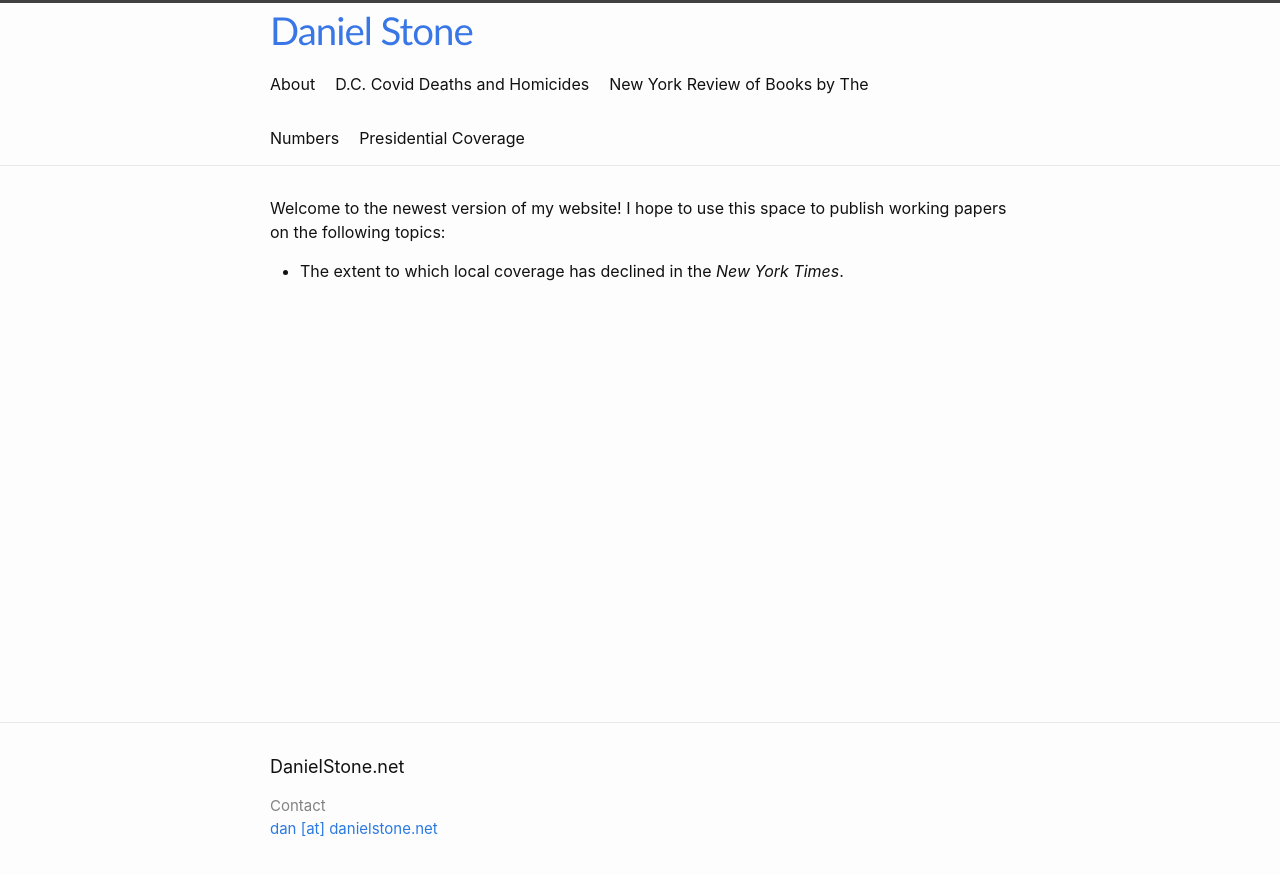
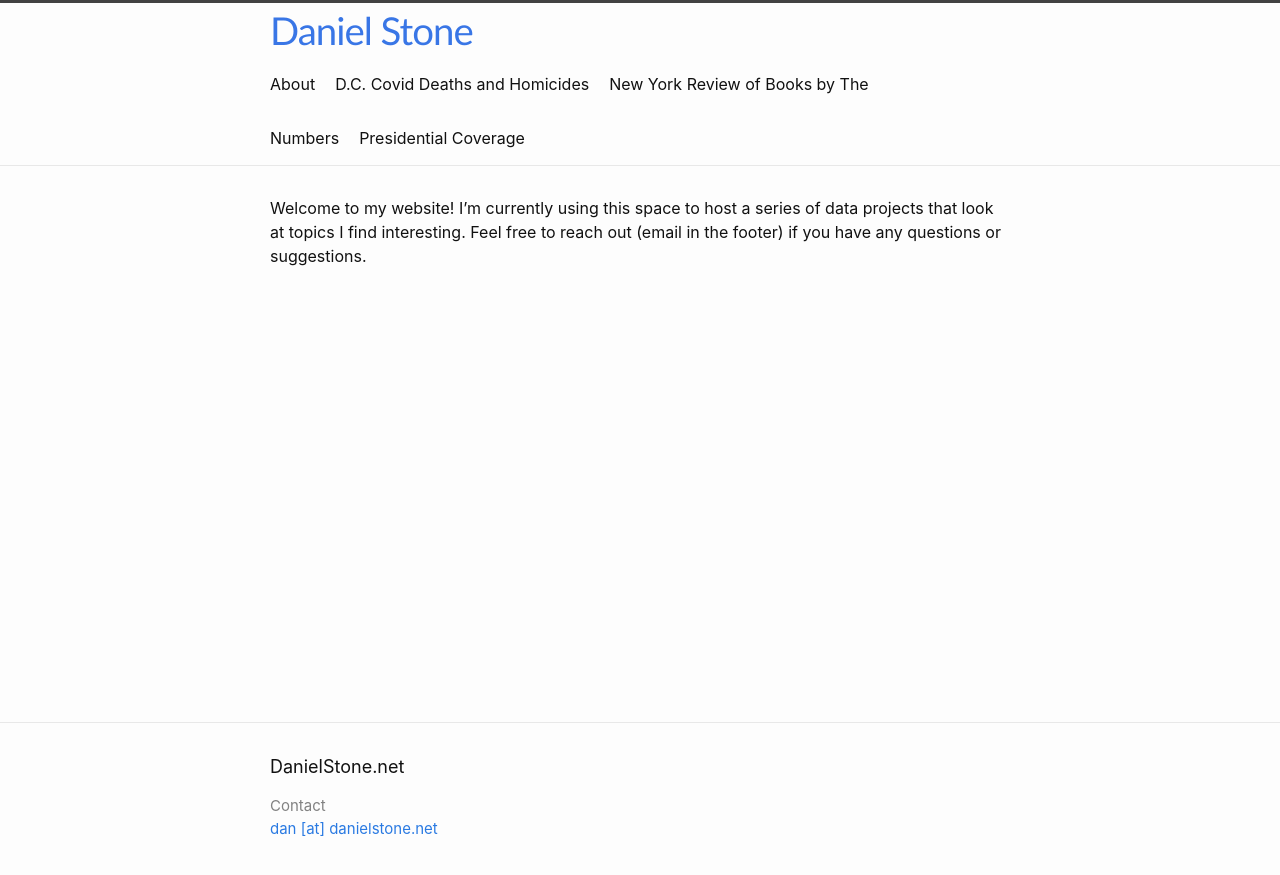
Before and after one commit to danieljstone/danieljstone.github.io, a Jekyll site: the page built from index.markdown, in a window 1280 px wide. Shown: the top 875 px of the page. Built offline with Jekyll 4.4.1, drawn with Linux system fonts in a browser that asks for light colours.

Commit message:
Update index.markdown

```diff
--- a/index.markdown
+++ b/index.markdown
@@ -4,6 +4,4 @@
 
 layout: home
 ---
-Welcome to the newest version of my website! I hope to use this space to publish working papers on the following topics:
-
-* The extent to which local coverage has declined in the *New York Times*.
+Welcome to my website! I'm currently using this space to host a series of data projects that look at topics I find interesting. Feel free to reach out (email in the footer) if you have any questions or suggestions.
```
